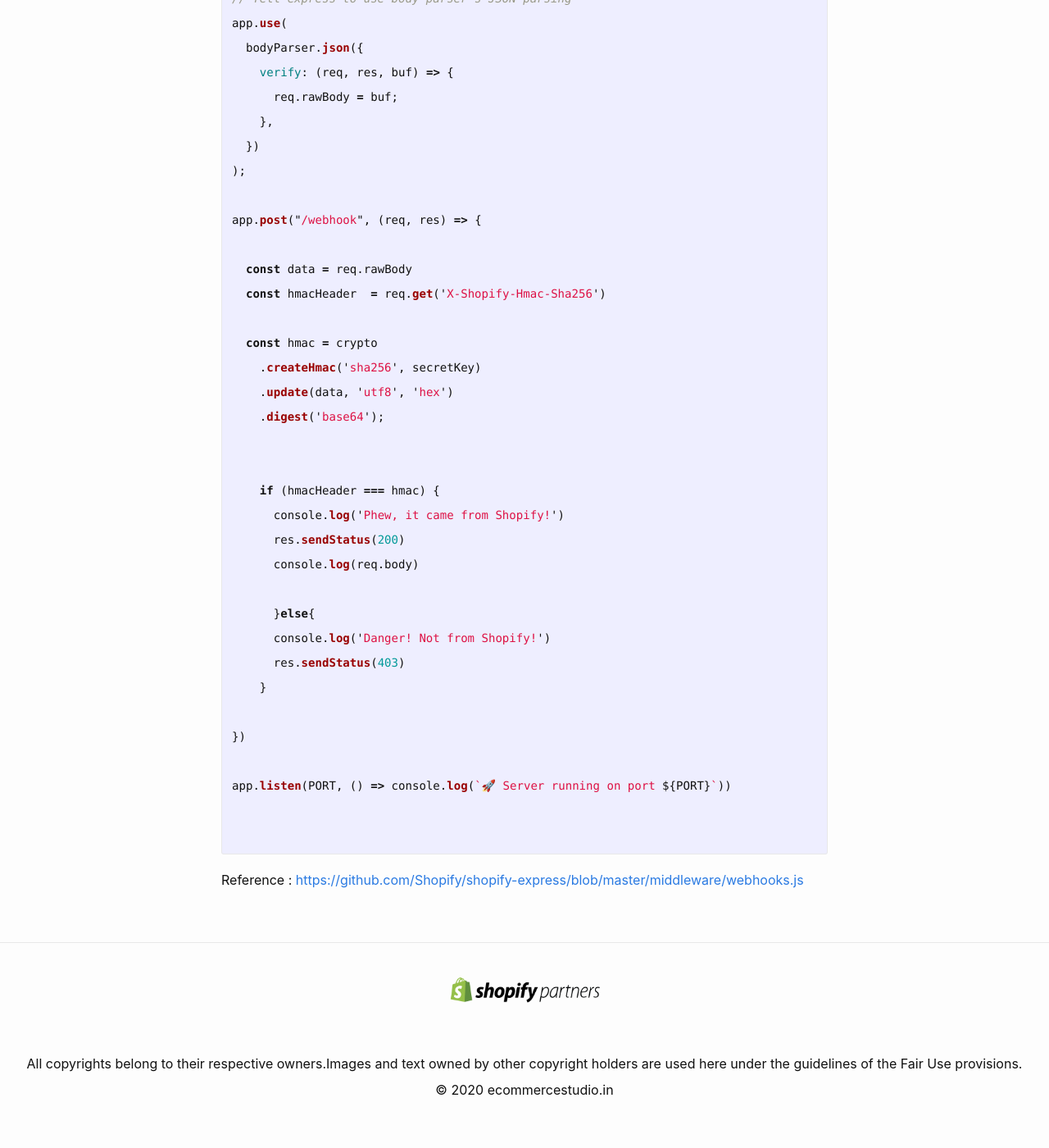
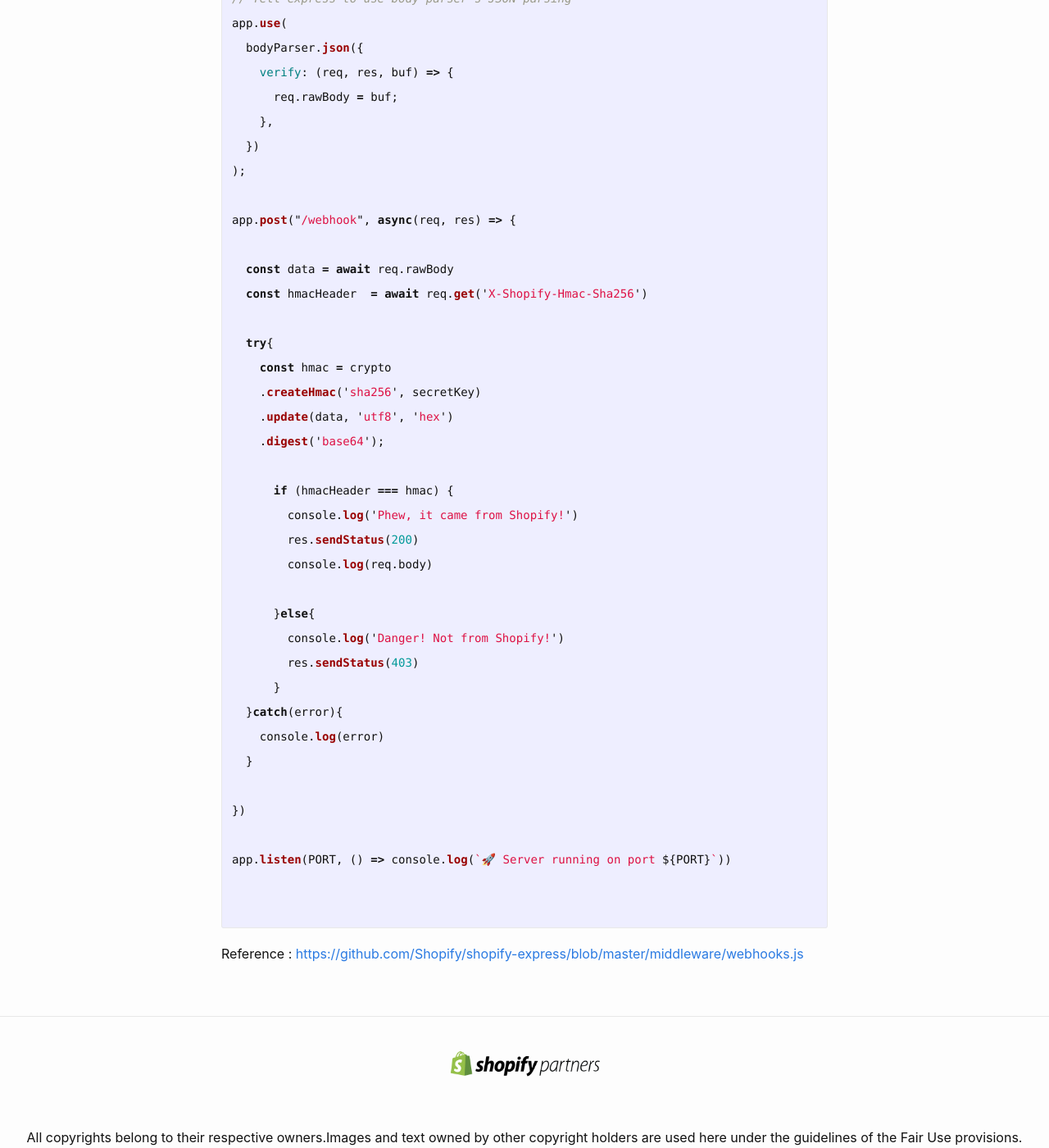
Before and after one commit to lixonic/ecommercestudio, a Jekyll site: the page built from _posts/2020-09-21-shopify-webhook-listener.md, in a window 1280 px wide and 1400 px high, scrolled down 2602 px. Shown: the whole window at 82% size. Built offline with Jekyll 4.4.1, drawn with Linux system fonts in a browser that asks for light colours.

Commit message:
update code

```diff
--- a/_posts/2020-09-21-shopify-webhook-listener.md
+++ b/_posts/2020-09-21-shopify-webhook-listener.md
@@ -94,26 +94,29 @@ app.use(
   })
 );
 
-app.post("/webhook", (req, res) => {
+app.post("/webhook", async(req, res) => {
 
-  const data = req.rawBody
-  const hmacHeader  = req.get('X-Shopify-Hmac-Sha256')
+  const data = await req.rawBody
+  const hmacHeader  = await req.get('X-Shopify-Hmac-Sha256')
 
-  const hmac = crypto
+  try{
+    const hmac = crypto
     .createHmac('sha256', secretKey)
     .update(data, 'utf8', 'hex')
     .digest('base64');
 
-
-    if (hmacHeader === hmac) {
-      console.log('Phew, it came from Shopify!')
-      res.sendStatus(200)
-      console.log(req.body)
+      if (hmacHeader === hmac) {
+        console.log('Phew, it came from Shopify!')
+        res.sendStatus(200)
+        console.log(req.body)
 
       }else{
-      console.log('Danger! Not from Shopify!')
-      res.sendStatus(403)
-    }
+        console.log('Danger! Not from Shopify!')
+        res.sendStatus(403)
+      }
+  }catch(error){
+    console.log(error)
+  }
 
 })
 
```
